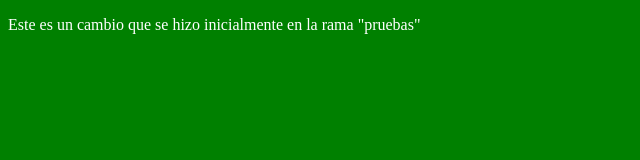
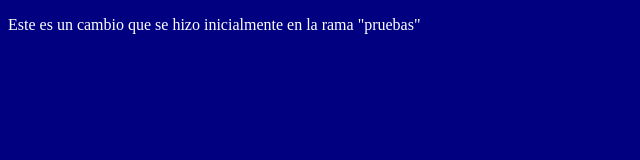
Before and after one commit to lopongoaca/testGit, a plain HTML site: page index.html in a window 1280 px wide. Shown: the whole page, without its empty margins (0-640 px from the left). Drawn offline with Linux system fonts and the light colour scheme.

Commit message:
Color navy

```diff
--- a/css/styles.css
+++ b/css/styles.css
@@ -1,5 +1,5 @@
 body{
-    background: green;
+    background: navy;
 }
 p{
     color: white;
```
